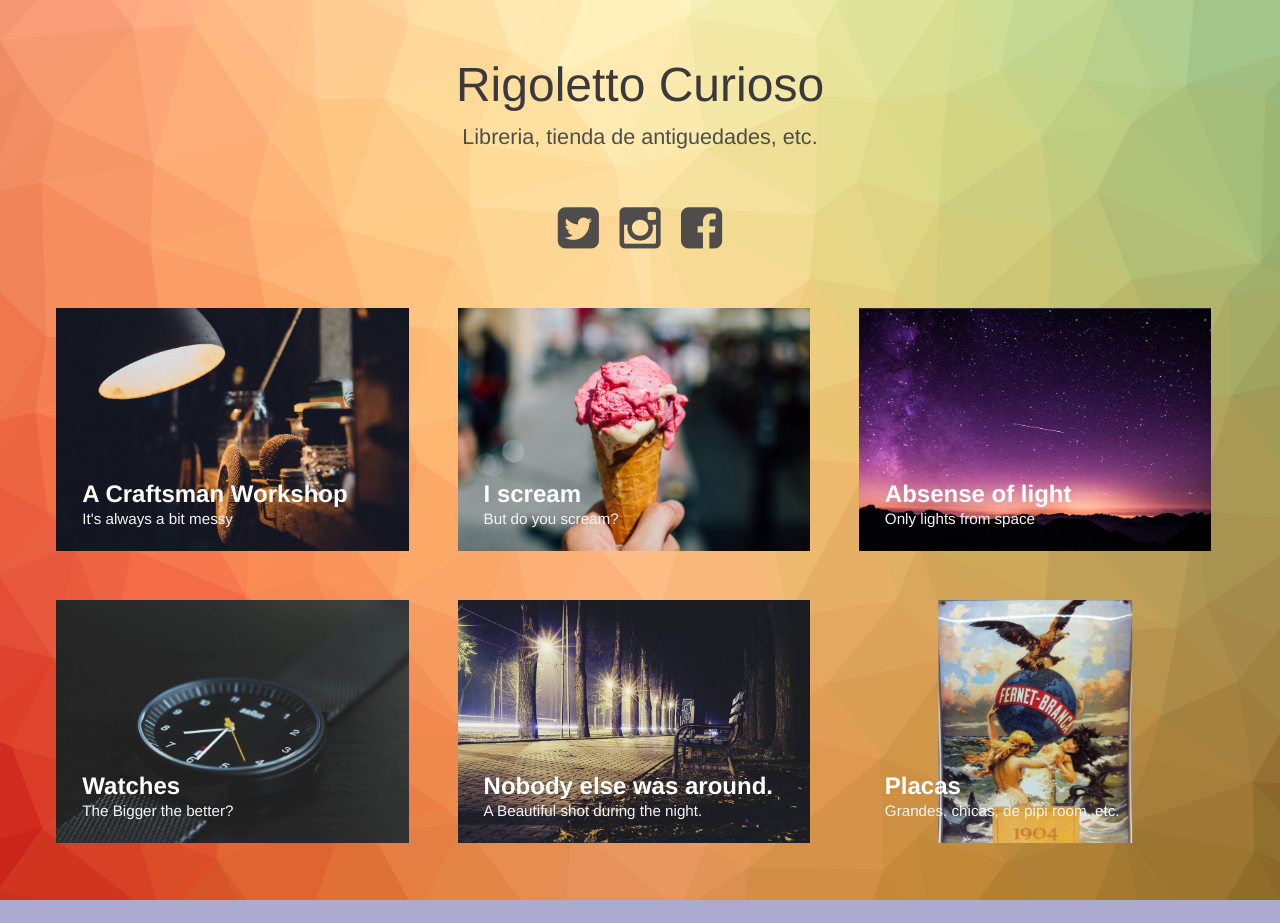
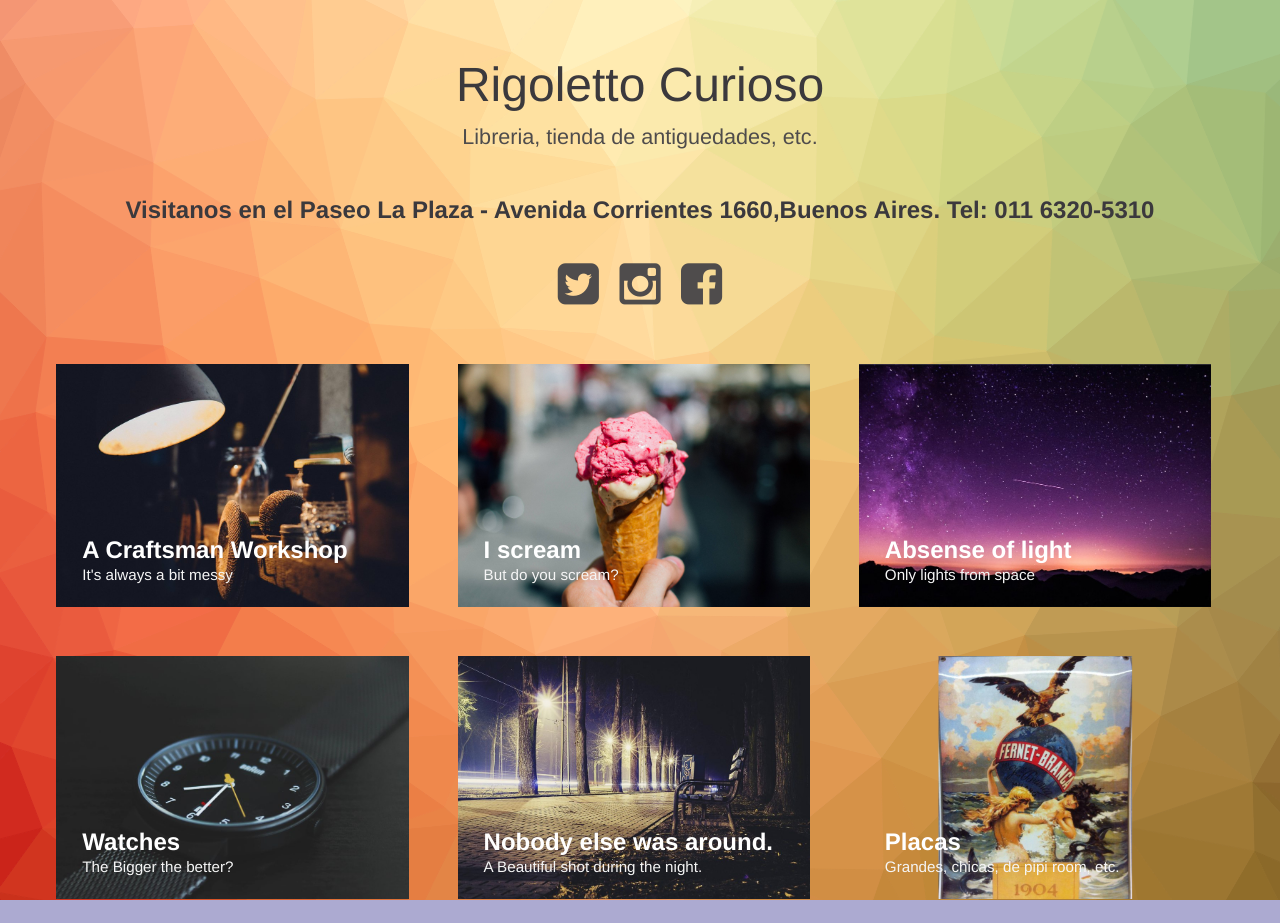
Before and after one commit to faeldbea/faeldbea.github.io, a Jekyll site: the page built from index.html, in a window 1280 px wide. Built offline with Jekyll 4.4.1, drawn with Linux system fonts in a browser that asks for light colours; before the commit the page ends 900 px from its top, so only the background shows below that; grey boxes are pictures that could not be loaded.

Commit message:
Update index.html

```diff
--- a/index.html
+++ b/index.html
@@ -29,6 +29,7 @@ layout: compress
 <div class="container">
     <header class="header">
         <h1>Rigoletto Curioso<span>Libreria, tienda de antiguedades, etc.</span></h1>
+        <h2>Visitanos en el Paseo La Plaza - Avenida Corrientes 1660,Buenos Aires.  Tel: 011 6320-5310  </h2>
         <nav class="links">
             <a href="#"><i class="fa fa-twitter-square fa-3x"></i></a>
             <a href="#"><i class="fa fa-instagram fa-3x"></i></a>
```
